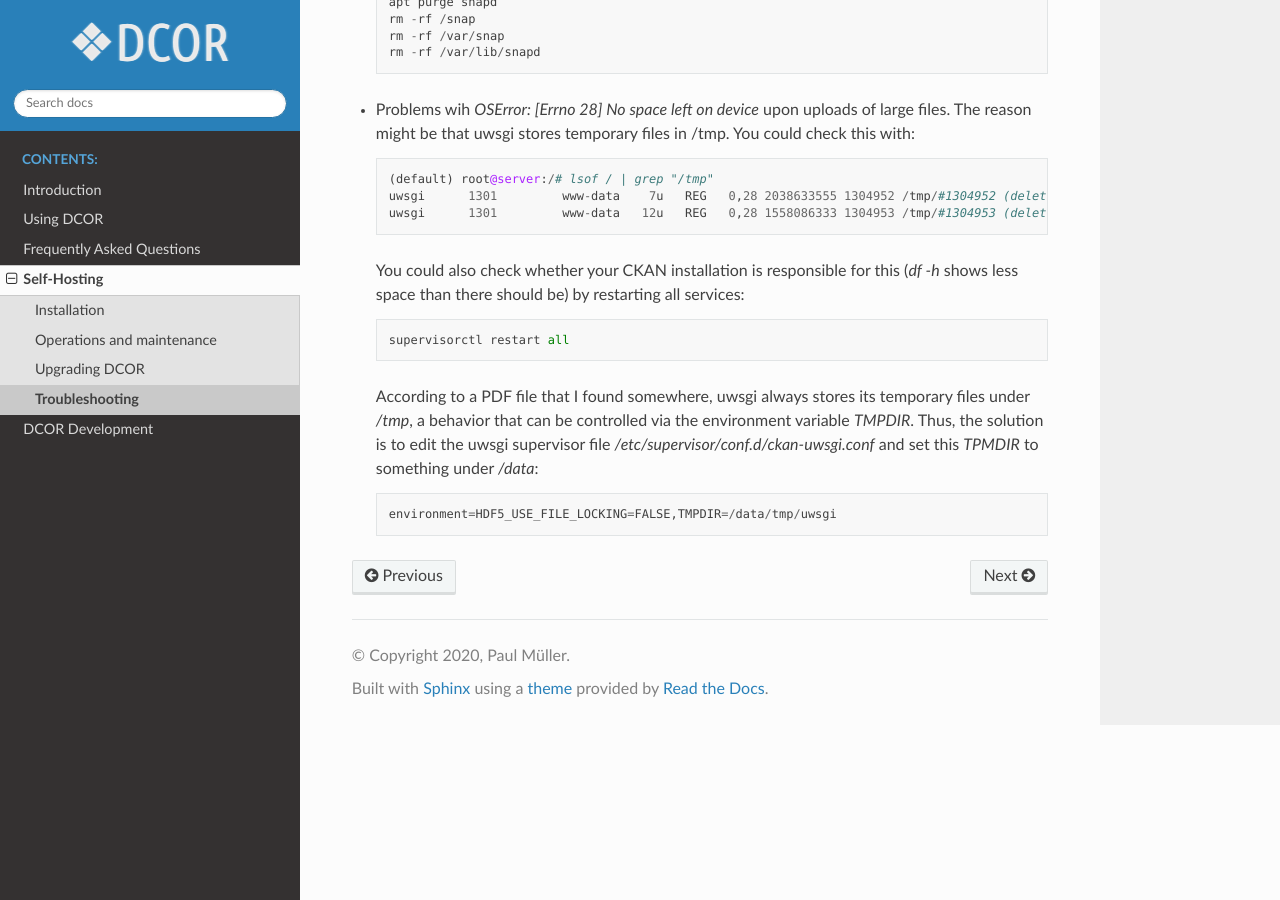
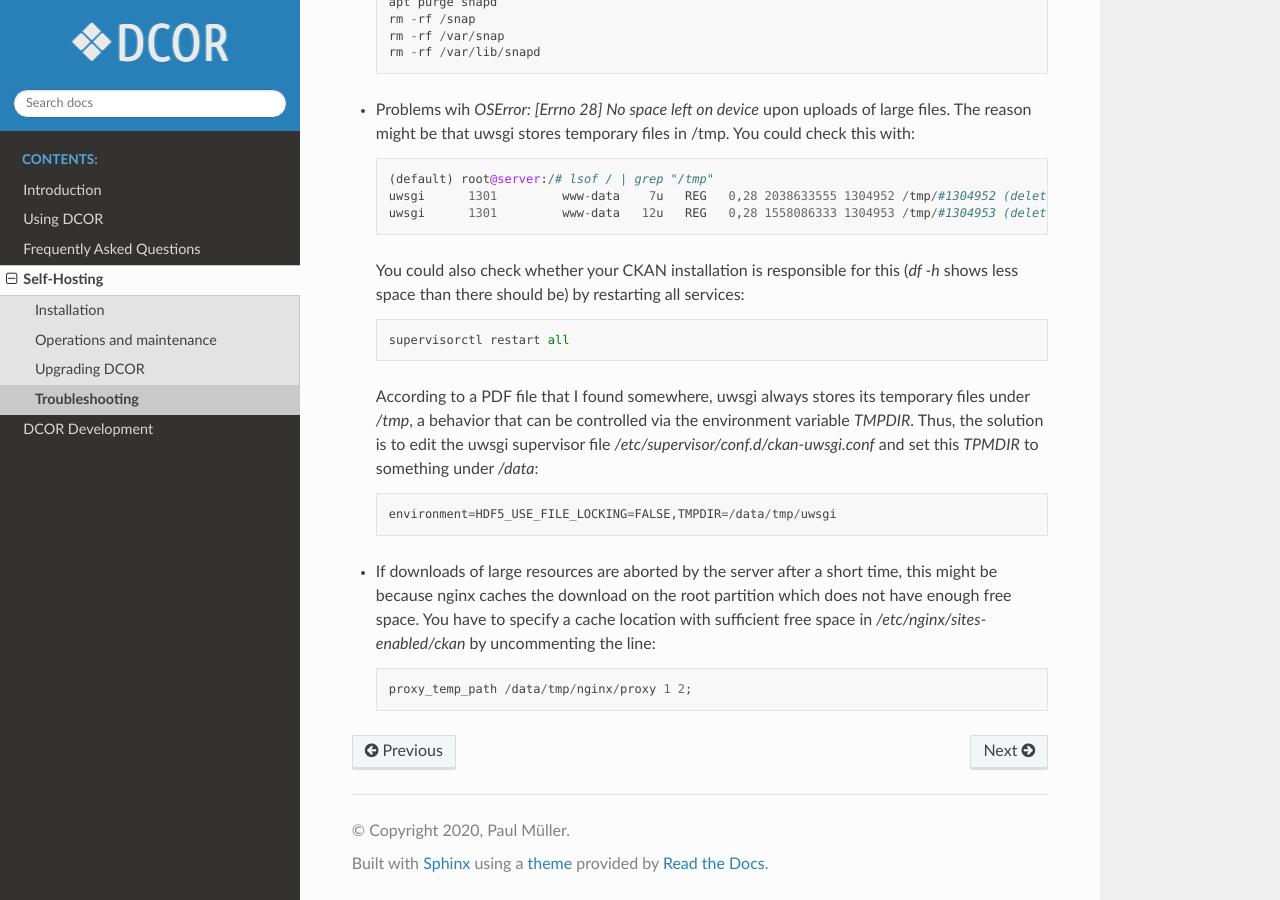
Before and after one commit to DCOR-dev/dcor-docs, a Sphinx documentation site: the page built from docs/sec_self_hosting/troubleshooting.rst, in a window 1280 px wide and 900 px high, scrolled down 2815 px. Built offline with Sphinx 7.4.7 and the Read the Docs theme 2.0.0, drawn with Linux system fonts in a browser that asks for light colours.

Commit message:
add nginx caching issue

```diff
--- a/docs/sec_self_hosting/troubleshooting.rst
+++ b/docs/sec_self_hosting/troubleshooting.rst
@@ -160,3 +160,11 @@ Troubleshooting
   `TPMDIR` to something under `/data`::
 
     environment=HDF5_USE_FILE_LOCKING=FALSE,TMPDIR=/data/tmp/uwsgi
+
+- If downloads of large resources are aborted by the server after a short
+  time, this might be because nginx caches the download on the root partition
+  which does not have enough free space. You have to specify a cache location
+  with sufficient free space in `/etc/nginx/sites-enabled/ckan` by uncommenting
+  the line::
+
+    proxy_temp_path /data/tmp/nginx/proxy 1 2;
```
